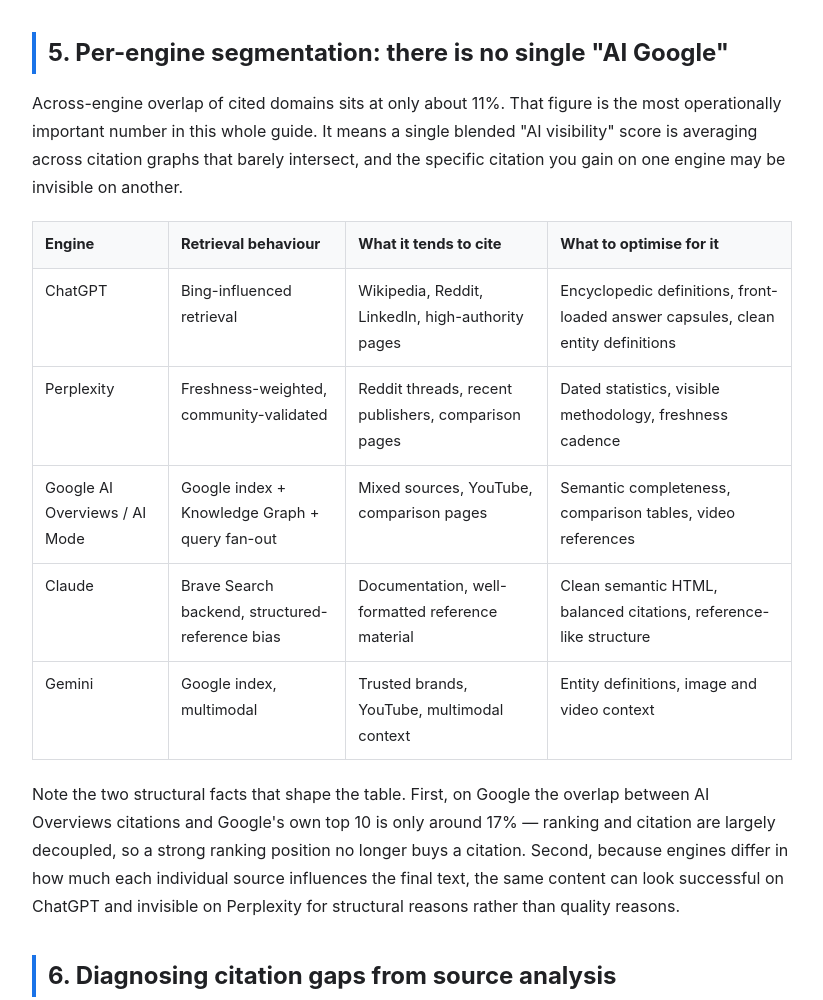
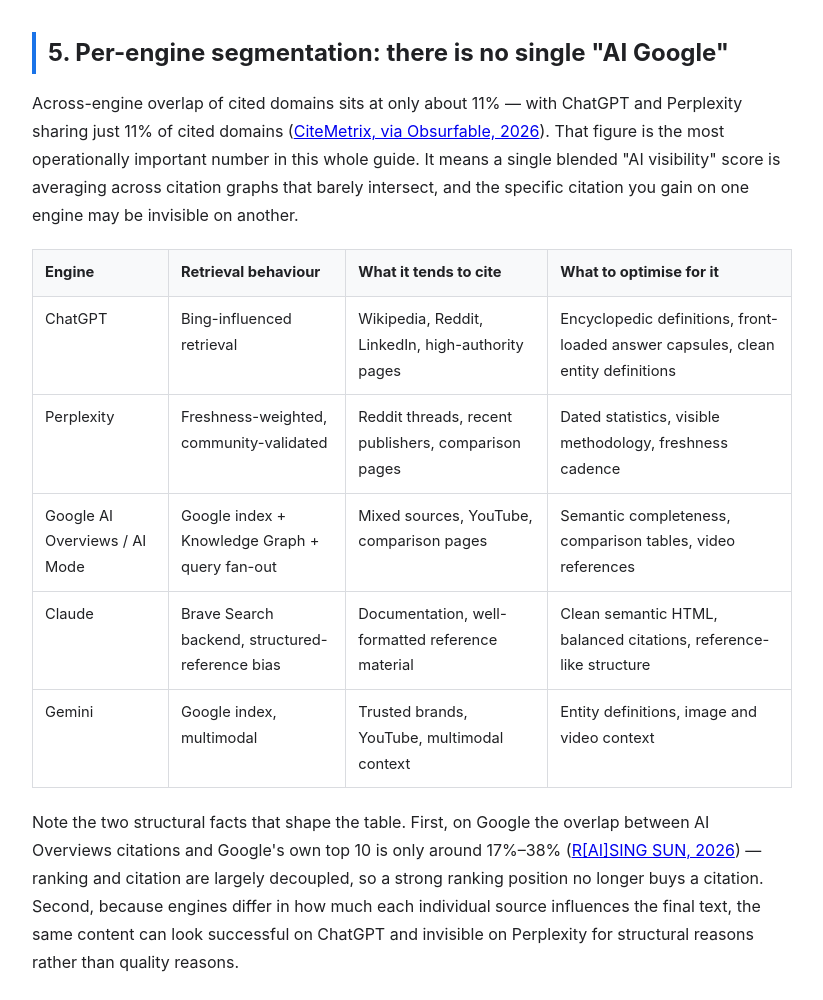
Before and after one commit to zailongagentmain-cyber/longyaren-portfolio, a plain HTML site: page geo-citation-tracking-2026.html in a window 1280 px wide. Shown: the part 4708-5708 px from the top of the page, without its empty margins (228-1051 px from the left). Drawn offline with Linux system fonts and the light colour scheme.

Commit message:
fix(5.9c): attribute 5 zero-link claims in geo-citation-tracking-2026.html (11% CiteMetrix, 17%-38% R[AI]SING SUN, 30% Growth Memo, 38% GeoAura)

```diff
--- a/geo-citation-tracking-2026.html
+++ b/geo-citation-tracking-2026.html
@@ -201,7 +201,7 @@
 
 <h2>5. Per-engine segmentation: there is no single "AI Google"</h2>
 
-<p>Across-engine overlap of cited domains sits at only about 11%. That figure is the most operationally important number in this whole guide. It means a single blended "AI visibility" score is averaging across citation graphs that barely intersect, and the specific citation you gain on one engine may be invisible on another.</p>
+<p>Across-engine overlap of cited domains sits at only about 11% — with ChatGPT and Perplexity sharing just 11% of cited domains (<a href="https://obsurfable.com/resources/articles/chatgpt-vs-perplexity-separate-aeo-strategies" rel="nofollow noopener" target="_blank">CiteMetrix, via Obsurfable, 2026</a>). That figure is the most operationally important number in this whole guide. It means a single blended "AI visibility" score is averaging across citation graphs that barely intersect, and the specific citation you gain on one engine may be invisible on another.</p>
 
 <table>
     <thead>
@@ -216,7 +216,7 @@
     </tbody>
 </table>
 
-<p>Note the two structural facts that shape the table. First, on Google the overlap between AI Overviews citations and Google's own top 10 is only around 17% — ranking and citation are largely decoupled, so a strong ranking position no longer buys a citation. Second, because engines differ in how much each individual source influences the final text, the same content can look successful on ChatGPT and invisible on Perplexity for structural reasons rather than quality reasons.</p>
+<p>Note the two structural facts that shape the table. First, on Google the overlap between AI Overviews citations and Google's own top 10 is only around 17%–38% (<a href="https://r-sun.ai/insights/generative-engine-optimization-2026" rel="nofollow noopener" target="_blank">R[AI]SING SUN, 2026</a>) — ranking and citation are largely decoupled, so a strong ranking position no longer buys a citation. Second, because engines differ in how much each individual source influences the final text, the same content can look successful on ChatGPT and invisible on Perplexity for structural reasons rather than quality reasons.</p>
 
 <h2>6. Diagnosing citation gaps from source analysis</h2>
 <p>When a prompt cluster has a low mention rate, the source analysis tells you which of three problems you have. This triage is faster than rewriting anything.</p>
@@ -225,7 +225,7 @@
 
 <p><strong>Case B — the brand is absent from the category answer entirely.</strong> Across multiple 2026 measurements, brand mentions correlated with AI visibility far more strongly than backlinks did (roughly 0.66–0.74 for branded web and YouTube mentions versus 0.25–0.28 for backlinks). This points at an entity-recognition problem: the engines do not hold a clear, corroborated model of what your brand is. The fix is upstream of content — Wikidata, Wikipedia, consistent naming, an Organization schema block, and the same description reused across platforms.</p>
 
-<p><strong>Case C — your content is cited but positioned badly.</strong> AI platforms show a strong positional bias, often extracting only from the first 30% of a document, and answer engines that retrieve paragraph-by-paragraph need a self-contained answer in the first 40–60 words of a section. If your pages are cited but never quoted, the likely cause is structural, not substantive.</p>
+<p><strong>Case C — your content is cited but positioned badly.</strong> AI platforms show a strong positional bias, with citations concentrated in the first 30% of a document (<a href="https://geoaura.world/blog/what-is-geo-generative-engine-optimization" rel="nofollow noopener" target="_blank">Growth Memo, via GeoAura, 2026</a>), and answer engines that retrieve paragraph-by-paragraph need a self-contained answer in the first 40–60 words of a section. If your pages are cited but never quoted, the likely cause is structural, not substantive.</p>
 
 <div class="highlight-box">
     <strong>One 2026 result worth internalising.</strong> An April 2026 analysis of page-level citation data found that Q&amp;A formatting on its own did not raise a page's influence, while encyclopedic pages were absorbed far more often than news pages (0.21 against 0.07) (<a href="https://arxiv.org/abs/2604.25707" rel="nofollow noopener" target="_blank">Zhang, He &amp; Yao, Apr 2026</a>). The lesson is not "write encyclopedias." It is that content built to explain a concept beats content built to announce an event — for retrieval, definition beats announcement.
@@ -266,7 +266,7 @@
     <p>Monthly for trend visibility, quarterly for decision-making. Monthly runs reveal churn; quarterly cycles are where you should commit to a content or entity change and test it. Note that 40–60% of cited domains can change month to month, so a single month's movement is not a trend — you need at least two cycles before calling something a trend (<a href="https://geoaura.world/blog/geo-statistics-latest-data" rel="nofollow noopener" target="_blank">Profound, via GeoAura, 2026</a>).</p>
 
     <h3>Does traditional SEO performance matter at all for AI visibility?</h3>
-    <p>Yes, but less directly than the overlap figures suggest. Google AI Overviews citations overlap the traditional top 10 only about 17% of the time, yet roughly 40% of AI Overviews citations still come from organic top-10 results. Strong SEO remains an input to visibility; the citation decision itself is made on entity clarity, source authority, extractability, and freshness. The practical implication is that you can be invisible to AI while ranking well, and you cannot fix that by ranking harder alone.</p>
+    <p>Yes, but less directly than the overlap figures suggest. Google AI Overviews citations overlap the traditional top 10 only about 17%–38% of the time (<a href="https://r-sun.ai/insights/generative-engine-optimization-2026" rel="nofollow noopener" target="_blank">R[AI]SING SUN, 2026</a>), yet roughly 38% of AI Overviews citations still come from organic top-10 results (<a href="https://geoaura.world/blog/geo-statistics-latest-data" rel="nofollow noopener" target="_blank">GeoAura, 2026</a>). Strong SEO remains an input to visibility; the citation decision itself is made on entity clarity, source authority, extractability, and freshness. The practical implication is that you can be invisible to AI while ranking well, and you cannot fix that by ranking harder alone.</p>
 </div>
 
 
```
